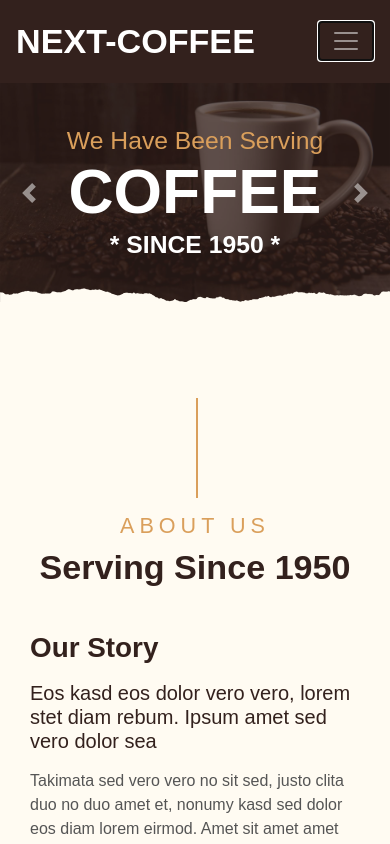
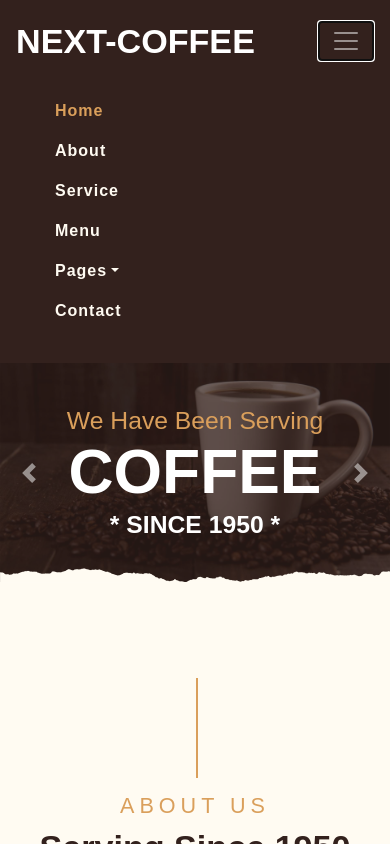
Before and after one commit to soheilMansoori/next-coffee, a Next.js app: page / in a window 390 px wide. Both pictures are taken after a click on the button 346 px from the left and 41 px from the top of the page. Shown: the top 844 px of the page. Built offline with nearby package versions, Linux system fonts and the light colour scheme; a web font is replaced by a local one.

Commit message:
fix navbar transition

```diff
--- a/components/modules/Navbar/Navbar.jsx
+++ b/components/modules/Navbar/Navbar.jsx
@@ -1,10 +1,12 @@
-import { useState } from 'react'
+import { useState, useEffect } from 'react'
 import { useRouter } from 'next/router'
 import Link from 'next/link';
 
 export default function Navbar() {
     const { pathname } = useRouter();
-    const [isShowDropDown, setIsShowDropDown] = useState(false)
+    const [isShowDropDown, setIsShowDropDown] = useState(false);
+    const [isOpenMenu, setIsOpenMenu] = useState(false);
+    useEffect(() => setIsOpenMenu(false), [pathname]);
 
     return (
         <div className="container-fluid p-0 nav-bar">
@@ -12,10 +14,10 @@ export default function Navbar() {
                 <Link href="/" className="navbar-brand px-lg-4 m-0">
                     <h1 className="m-0 display-4 text-uppercase text-white">Next-Coffee</h1>
                 </Link>
-                <button type="button" className="navbar-toggler">
+                <button onClick={() => setIsOpenMenu(prevState => !prevState)} type="button" className="navbar-toggler collapsed">
                     <span className="navbar-toggler-icon" />
                 </button>
-                <div className="collapse navbar-collapse justify-content-between" id="navbarCollapse">
+                <div className={`navbar-collapse justify-content-between collapse ${isOpenMenu && "show"}`}>
                     <div className="navbar-nav ml-auto p-4">
                         <Link href="/" className={`nav-item nav-link ${pathname === "/" && "active"}`}>Home</Link>
                         <Link href="/about" className={`nav-item nav-link ${pathname === "/about" && "active"}`}>About</Link>
```
Also changed, not shown: styles/globals.css.
